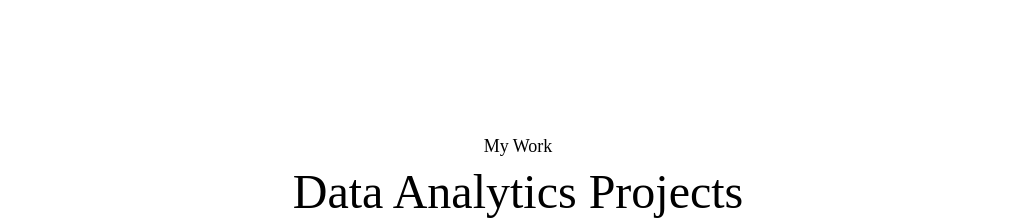
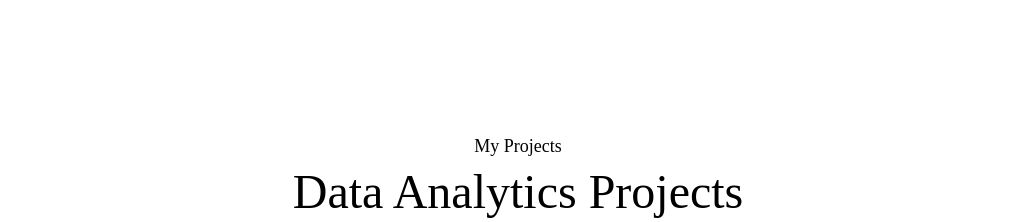
Before and after one commit to Abdul-malik109/Portfolio, a React (Vite) app: page / in a window 1280 px wide. Shown: the part 1860-2082 px from the top of the page, without its empty margins (122-1157 px from the left). Built offline with nearby package versions, Linux system fonts and the light colour scheme; a web font is replaced by a local one.

Commit message:
updated service section

```diff
--- a/src/components/Services.jsx
+++ b/src/components/Services.jsx
@@ -27,7 +27,7 @@ export default function Services() {
     ];
     return (
         <div id="services" className="w-full px-[12%] py-10 scroll-mt-20">
-            <h4 className="text-center mb-2 text-lg font-Ovo">My Work</h4>
+            <h4 className="text-center mb-2 text-lg font-Ovo">My Projects</h4>
             <h2 className="text-center text-5xl font-Ovo">Data Analytics Projects</h2>
             <p className="text-center max-w-2xl mx-auto mt-5 mb-12 font-Ovo">Here are some of the data analytics projects I have worked on,
                 focusing on data cleaning, analysis, and deriving actionable business insights.</p>
```
